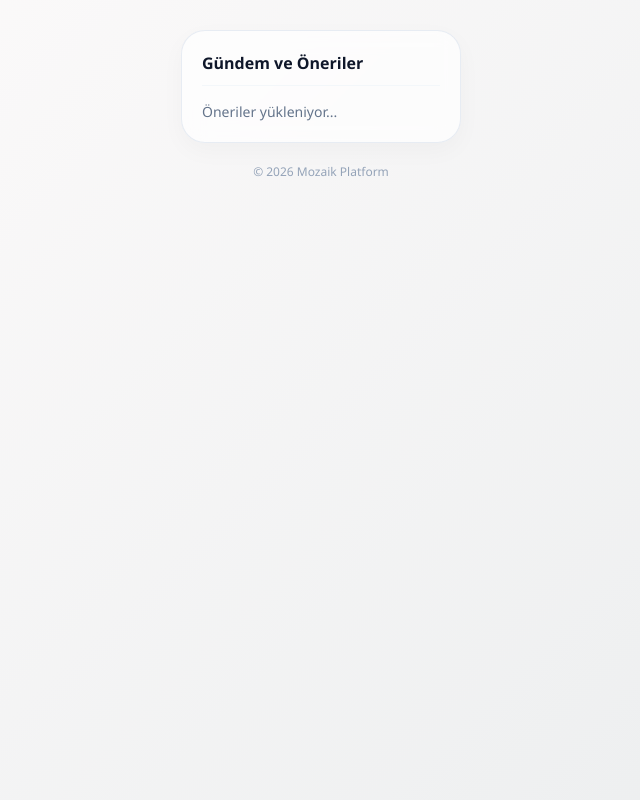
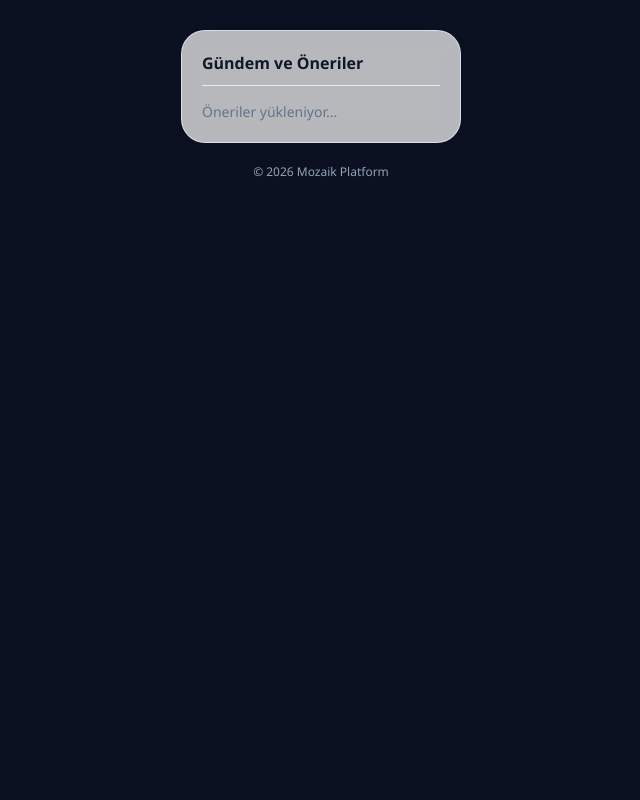
Before and after one commit to mozaikhty/mozaik-pro, a plain HTML site: page feed.html in a window 1280 px wide. Shown: the top 800 px of the page, without its empty margins (319-959 px from the left). Drawn offline with nearby package versions, Linux system fonts and the light colour scheme; no server answers.

Commit message:
Add files via upload

```diff
--- a/feed.html
+++ b/feed.html
@@ -359,8 +359,18 @@
     <script type="module" src="story.js?v=7"></script>
     <script src="ui.js?v=29"></script>
 
+
+    <style>
+        body, .bg-app {
+            background-color: #0b1121 !important;
+            background-image: none !important;
+            background: #0b1121 !important;
+            color: #e5e7eb !important;
+        }
+    </style>
     <style>
         #sidebar-container,
+
         .feed-main,
         .search-box-right,
         #bottom-nav-container,
```
